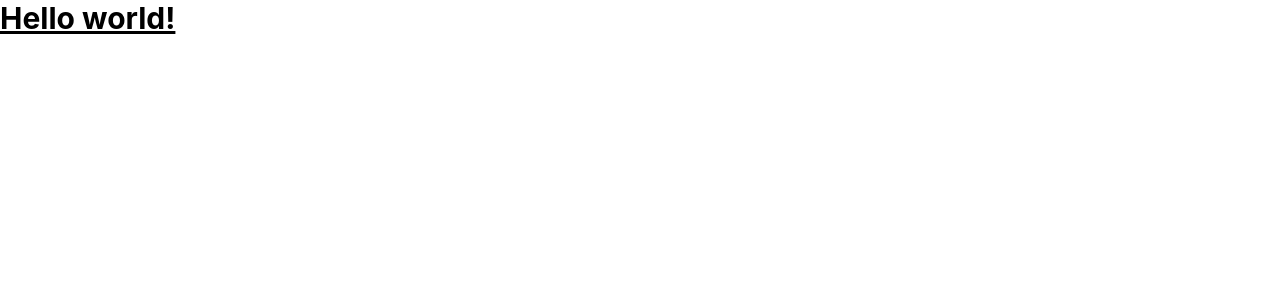
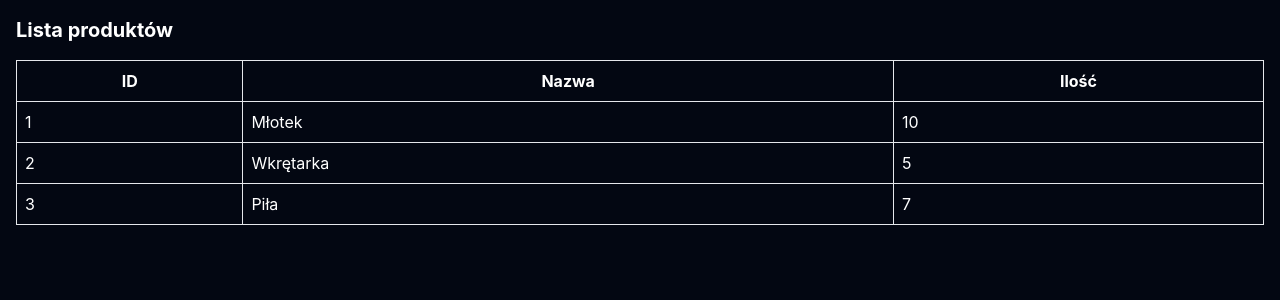
Before and after one commit to KVM1L03/magazyn, a React (Create React App) app in the folder frontend/: page / in a window 1280 px wide. Shown: the top 300 px of the page. Built offline with nearby package versions, Linux system fonts and the light colour scheme.

Commit message:
feat(frontend): Dodano komponent listy produktów ProductList.tsx

```diff
--- a/frontend/src/App.tsx
+++ b/frontend/src/App.tsx
@@ -1,9 +1,10 @@
+import ProductList from "./components/ProductsList";
 
 function App() {
   return (
-    <h1 className="text-3xl font-bold underline">
-      Hello world!
-    </h1>
+    <div className="bg-gray-950 text-white min-h-screen">
+      <ProductList />
+    </div>
   );
 }
 
--- /dev/null
+++ b/frontend/src/components/ProductsList.tsx
@@ -0,0 +1,35 @@
+import React from 'react';
+
+const ProductList: React.FC = () => {
+  const products = [
+    { id: 1, name: 'Młotek', quantity: 10 },
+    { id: 2, name: 'Wkrętarka', quantity: 5 },
+    { id: 3, name: 'Piła', quantity: 7 },
+  ];
+
+  return (
+    <div className="p-4">
+      <h2 className="text-xl font-bold mb-4">Lista produktów</h2>
+      <table className="w-full border border-gray-300">
+        <thead>
+          <tr>
+            <th className="p-2 border">ID</th>
+            <th className="p-2 border">Nazwa</th>
+            <th className="p-2 border">Ilość</th>
+          </tr>
+        </thead>
+        <tbody>
+          {products.map((prod) => (
+            <tr key={prod.id}>
+              <td className="p-2 border">{prod.id}</td>
+              <td className="p-2 border">{prod.name}</td>
+              <td className="p-2 border">{prod.quantity}</td>
+            </tr>
+          ))}
+        </tbody>
+      </table>
+    </div>
+  );
+};
+
+export default ProductList;
```
Also changed, not shown: frontend/src/App.css (deleted, +0 -38 lines).
